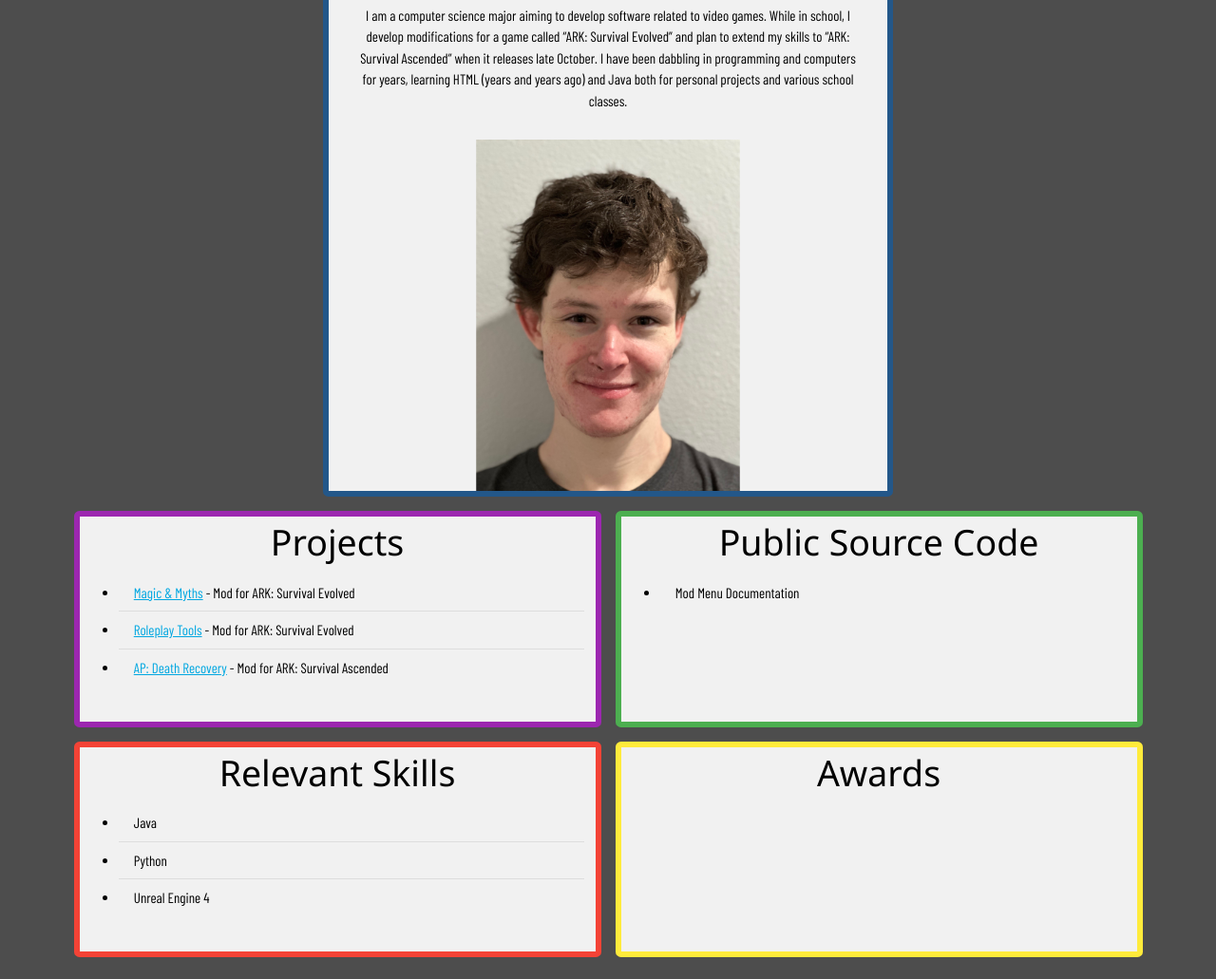
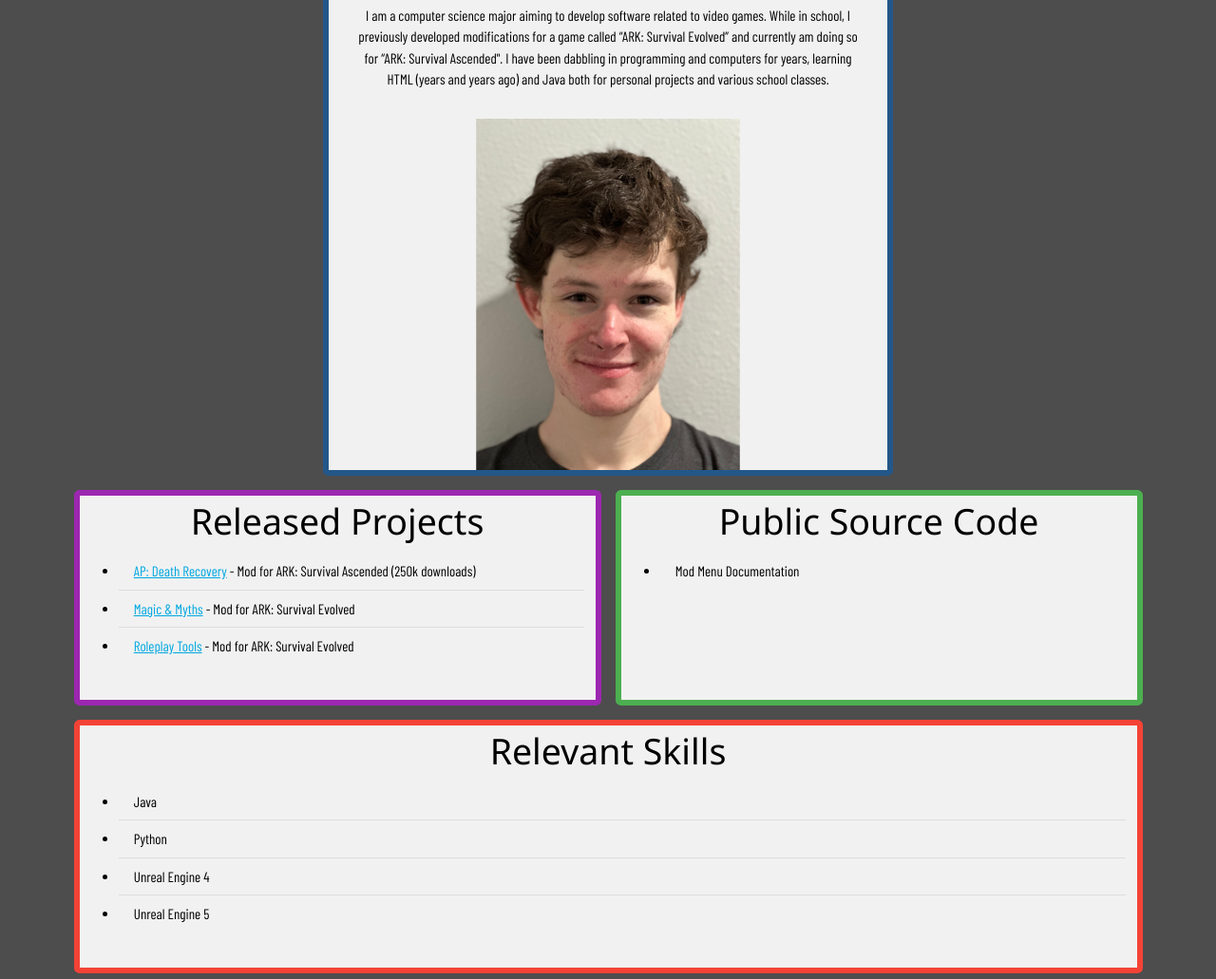
Before and after one commit to caseyHandleyOSU/caseyHandleyOSU.github.io, a website: page index.html in a window 1280 px wide. Shown: the part 269-1300 px from the top of the page at 95% size. Drawn offline with nearby package versions, Linux system fonts and the light colour scheme; a web font is replaced by a local one.

Commit message:
Update about and APDR project

```diff
--- a/index.html
+++ b/index.html
@@ -47,7 +47,7 @@
         <div class="row w3-panel w3-border w3-topbar w3-rightbar w3-leftbar w3-bottombar w3-border-cyan border-secondary card m-2 text-center mx-auto w3-light-gray" id="about" style="width: 40rem;">
             <div class="card-body">
                 <h1 class="w3-sans-serif font-effect-shadow-multiple w3-padding-small text-center">About Me</h1>
-                <p>I am a computer science major aiming to develop software related to video games. While in school, I develop modifications for a game called “ARK: Survival Evolved” and plan to extend my skills to “ARK: Survival Ascended” when it releases late October. I have been dabbling in programming and computers for years, learning HTML (years and years ago) and Java both for personal projects and various school classes.</p>
+                <p>I am a computer science major aiming to develop software related to video games. While in school, I previously developed modifications for a game called “ARK: Survival Evolved” and currently am doing so for “ARK: Survival Ascended". I have been dabbling in programming and computers for years, learning HTML (years and years ago) and Java both for personal projects and various school classes.</p>
             </div>
             <img src="images/IMG_1187.jpg" class="card-img-top mx-auto" style="width: 20rem;"/>
         </div>
@@ -65,11 +65,11 @@
                 </div> -->
                 <!-- Projects Section -->
                 <div id="projects" class="col card m-2 w3-ul w3-border w3-topbar w3-rightbar w3-leftbar w3-bottombar w3-border-purple w3-light-gray" style="width: 30rem;">
-                    <h1 class="w3-sans-serif font-effect-shadow-multiple w3-padding-small text-center">Projects</h1>
+                    <h1 class="w3-sans-serif font-effect-shadow-multiple w3-padding-small text-center">Released Projects</h1>
                     <ul>
+                        <li><a href="https://www.curseforge.com/ark-survival-ascended/mods/ap-death-recovery" target="_blank">AP: Death Recovery</a> - Mod for ARK: Survival Ascended (250k downloads)</li>
                         <li><a href="https://steamcommunity.com/sharedfiles/filedetails/?id=3039514568" target="_blank">Magic & Myths</a> - Mod for ARK: Survival Evolved</li>
                         <li><a href="https://steamcommunity.com/sharedfiles/filedetails/?id=3039514568" target="_blank">Roleplay Tools</a> - Mod for ARK: Survival Evolved</li>
-                        <li><a href="" target="_blank">AP: Death Recovery</a> - Mod for ARK: Survival Ascended</li>
                         <!-- <li><a href="" target="_blank">AP: Mod Menu</a> - Mod for ARK: Survival Ascended</li> -->
                     </ul>
                     </br>
@@ -100,18 +100,19 @@
                         <li>Java</li>
                         <li>Python</li>
                         <li>Unreal Engine 4</li>
+                        <li>Unreal Engine 5</li>
                     </ul>
                     </br>
                 </div>
 
                 <!-- Awards -->
-                <div id="awards" class="col card m-2 w3-ul w3-border w3-topbar w3-rightbar w3-leftbar w3-bottombar w3-border-yellow w3-light-gray">
+                <!-- <div id="awards" class="col card m-2 w3-ul w3-border w3-topbar w3-rightbar w3-leftbar w3-bottombar w3-border-yellow w3-light-gray">
                     <h1 class="w3-sans-serif font-effect-shadow-multiple w3-padding-small text-center">Awards</h1>
                     <ul>
 
                     </ul>
                     </br>
-                </div>
+                </div> -->
             </div> <!-- Close Right Row -->
         </div>
 
```
